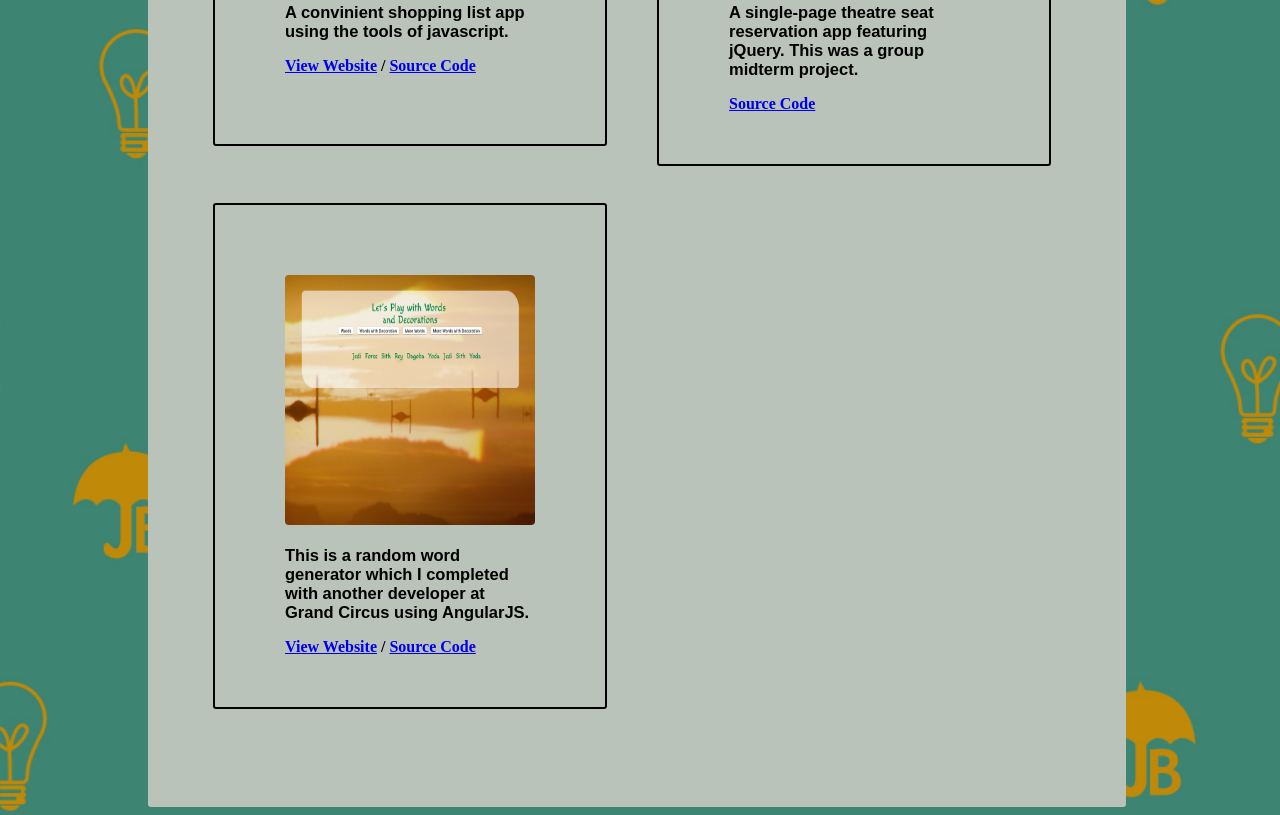
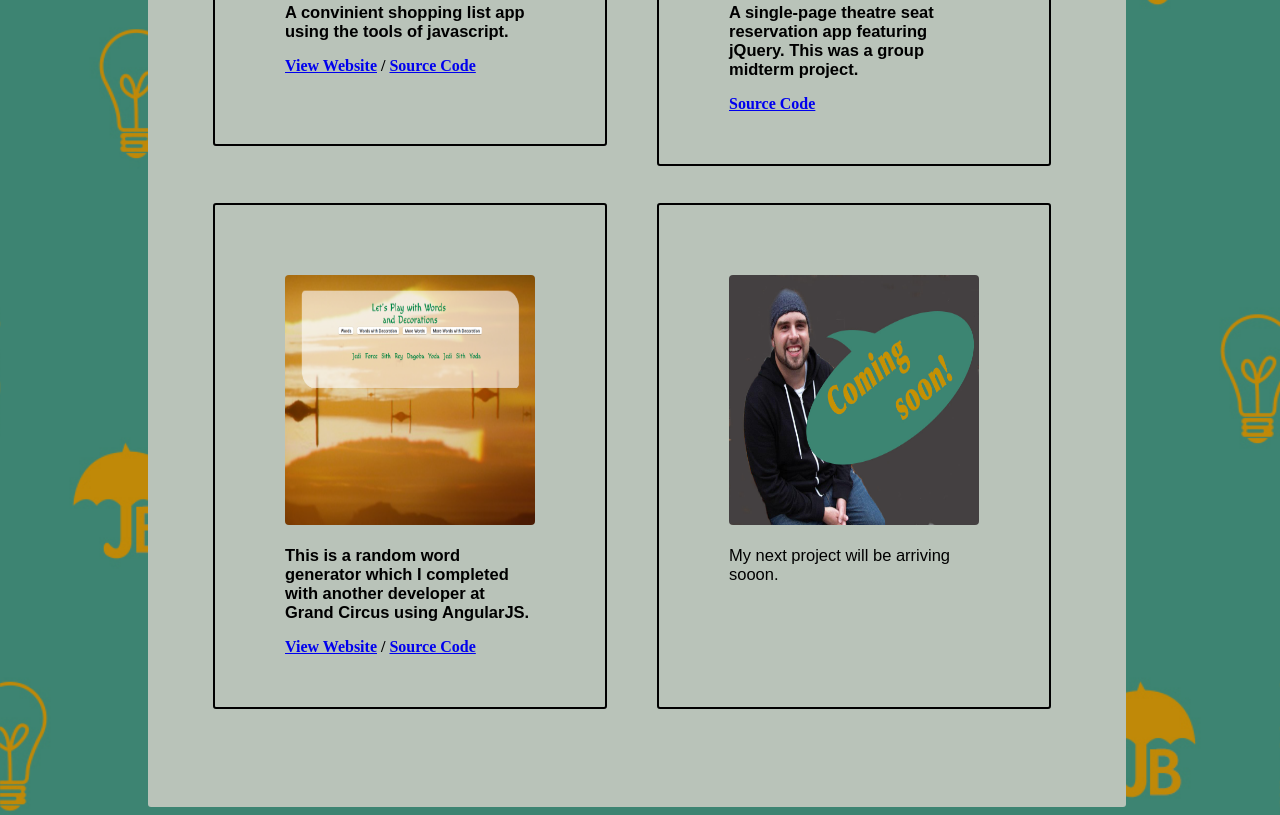
Before and after one commit to wilson1914/wilson1914.github.io, a website: page portfoliopage.html in a window 1280 px wide. Shown: the part 1662-2477 px from the top of the page. Drawn offline with Linux system fonts and the light colour scheme; a web font is replaced by a local one.

Commit message:
added coming soon image to portfolio

```diff
--- a/portfoliopage.html
+++ b/portfoliopage.html
@@ -58,7 +58,7 @@
 			    <div class="imgContainer">
 			        <img class="projectimages" src="images/theaterSeating.jpg"/ height="250" width="250"/></a>
 			        <p class="aboutproject"><strong>A single-page theatre seat reservation app featuring jQuery. This was a group midterm project.</strong></p>
-			        <p class="githubLinks"><strong><a href="https://wilson1914.github.io/group-one-midterm/">Source Code</a></strong></p>
+			        <p class="githubLinks"><strong><a href="https://github.com/Marcc24k/group-one-midterm">Source Code</a></strong></p>
 			    </div>
 
 			    <div class="imgContainer">
@@ -66,6 +66,11 @@
 			        <p class="aboutproject"><strong>This is a random word generator which I completed with another developer at Grand Circus using AngularJS. </strong></p>
 			        <p class="githubLinks"><strong><a href="https://wilson1914.github.io/Lab13/">View Website</a> / <a href="https://github.com/wilson1914/Lab13">Source Code</a></strong></p>
 			    </div>
+
+			    <div class="imgContainer">
+			        <img class="projectimages" src="images/comingsoon.jpg"/ height="250" width="250"/></a>
+			        <p class="aboutproject">My next project will be arriving sooon.</p><br><br><br><br>
+			    </div>
 			</section>
 
 
```
Also changed, not shown: images/comingsoon.jpg (added), 1 other file.
